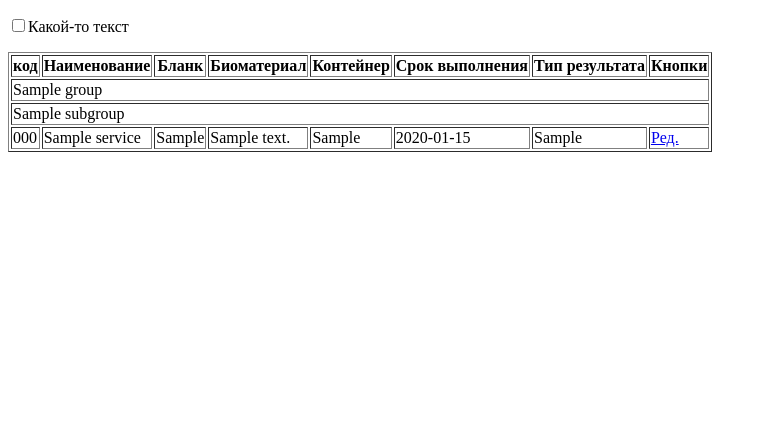
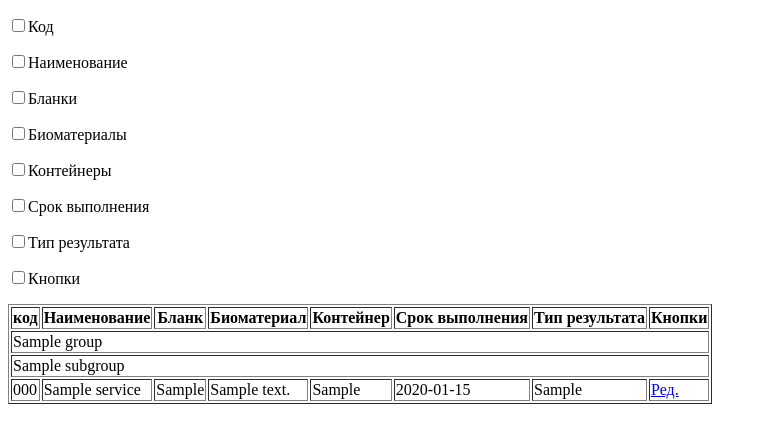
Before and after one commit to Sin93/lab, a Django app: page / in a window 1280 px wide. Shown: the top 443 px of the page, without its empty margins (0-767 px from the left). Run offline with Django 3.2, Linux system fonts and the light colour scheme; tables that the repository leaves empty hold one stand-in row (values such as "Sample post"); some libraries are stand-ins or nearby versions.

Commit message:
в работе. запрос данных с сервера

```diff
--- a/laboratory/nomenclature/templates/nomenclature/services.html
+++ b/laboratory/nomenclature/templates/nomenclature/services.html
@@ -1,5 +1,9 @@
 {% extends "nomenclature/base.html" %}
 {% load static %}
+
+{% block css %}
+<link rel="stylesheet" href="{% static 'css/style.css' %}">
+{% endblock %}
 
 {% block js %}
 <script src="{% static 'js/jquery-3.5.1.js' %}"></script>
@@ -8,20 +12,27 @@
 
 {% block content %}
 
-<form class="coises">
-  <p><input type="checkbox" name="blanks" class="toggle-blanks" >Какой-то текст</p>
+<form>
+  <p><input type="checkbox" name="code" class="toggle-blanks">Код</p>
+  <p><input type="checkbox" name="name" class="toggle-name">Наименование</p>
+  <p><input type="checkbox" name="blanks" class="toggle-blanks">Бланки</p>
+  <p><input type="checkbox" name="biomaterials" class="toggle-biomaterials">Биоматериалы</p>
+  <p><input type="checkbox" name="containers" class="toggle-containers">Контейнеры</p>
+  <p><input type="checkbox" name="due-date" class="toggle-due-date">Срок выполнения</p>
+  <p><input type="checkbox" name="result-type" class="toggle-result-type">Тип результата</p>
+  <p><input type="checkbox" name="edit-link" class="toggle-edit-link">Кнопки</p>
 </form>
 
 <table border="1px solid black;">
     <tr id="0">
-        <th>код</th>
-        <th>Наименование</th>
+        <th class='code'>код</th>
+        <th class='name'>Наименование</th>
         <th class='blanks'>Бланк</th>
-        <th>Биоматериал</th>
-        <th>Контейнер</th>
-        <th>Срок выполнения</th>
-        <th>Тип результата</th>
-        <th>Кнопки</th>
+        <th class='biomaterials'>Биоматериал</th>
+        <th class='containers'>Контейнер</th>
+        <th class='due-date'>Срок выполнения</th>
+        <th class='result-type'>Тип результата</th>
+        <th class='edit-link'>Кнопки</th>
     </tr>
 </table>
 
--- a/laboratory/nomenclature/urls.py
+++ b/laboratory/nomenclature/urls.py
@@ -6,4 +6,5 @@ urlpatterns = [
     path('', views.index, name='index'),
     path('edit/<int:pk>', views.services_edit, name='edit'),
     path('get_nomenclature_data', views.json_nomenclature, name='get_nomenclature_data'),
+    path('get_data', views.json_data, name='get_data'),
 ]
--- a/laboratory/nomenclature/views.py
+++ b/laboratory/nomenclature/views.py
@@ -65,7 +65,6 @@ def json_nomenclature(request):
     for group in groups:
         if group.name not in result.keys():
             result[group.name] = {}
-            print(group.name)
 
         subgroups = SubGroup.objects.filter(group=group)
         for subgroup in subgroups:
@@ -86,3 +85,7 @@ def json_nomenclature(request):
                     result[group.name][subgroup.name].append(serv_data)
 
     return JsonResponse(result)
+
+
+def json_data(request):
+    return JsonResponse({'data': 'Какой-то data'})
--- a/laboratory/static/css/style.css
+++ b/laboratory/static/css/style.css
@@ -0,0 +1,3 @@
+.visible {
+  display: none;
+}
```
Also changed, not shown: laboratory/static/js/nomenclature.js (+30 -44 lines).
